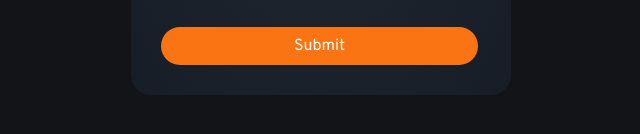
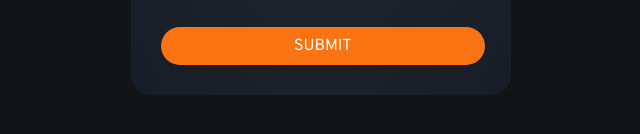
Before and after one commit to Shiraz-2022/interactive-rating-component, a plain HTML site: page index.html in a window 1280 px wide. Shown: the part 478-612 px from the top of the page, 319-959 px from the left. Drawn offline with nearby package versions, Linux system fonts and the light colour scheme.

Commit message:
Update index.html

```diff
--- a/index.html
+++ b/index.html
@@ -36,7 +36,7 @@
     <button class="rating">4</button>
     <button class="rating">5</button>
     <br>
-    <button class="submit">Submit</button>
+    <button class="submit">SUBMIT</button>
 
 
   </div>
```
